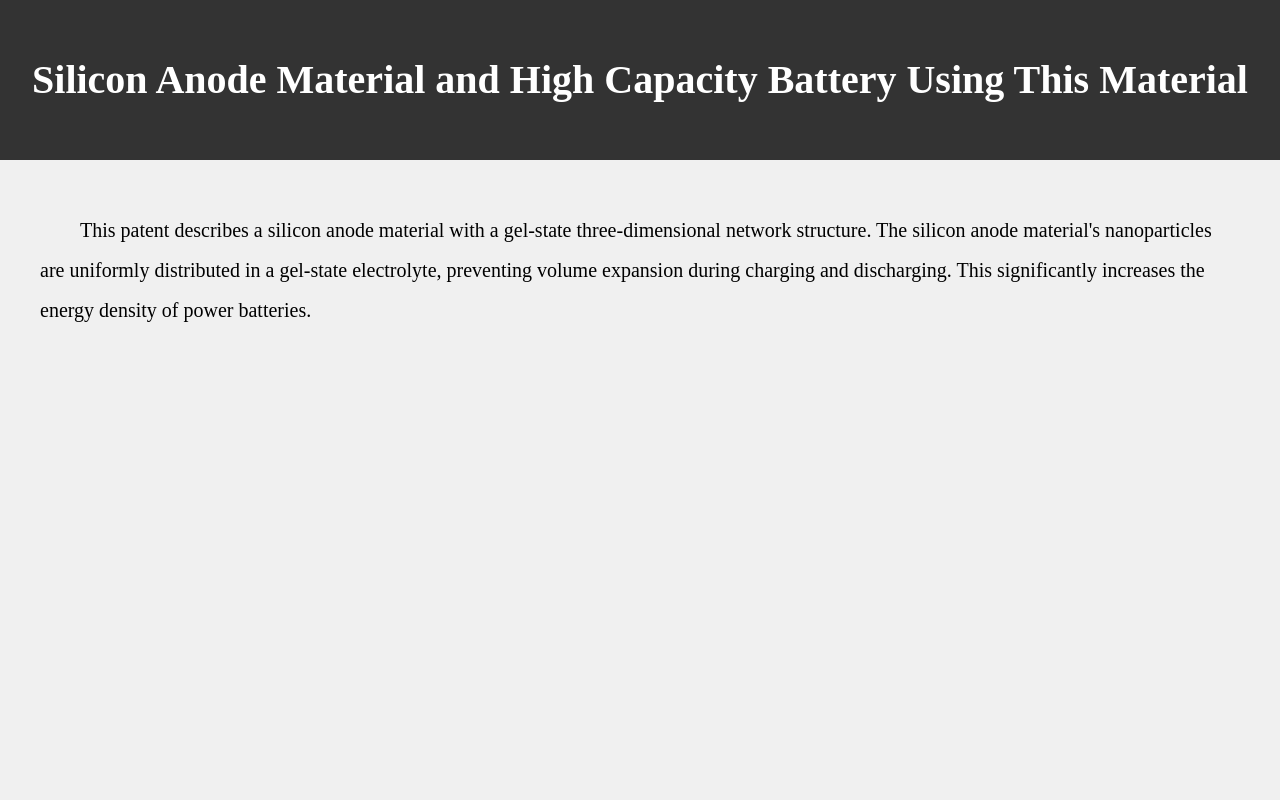
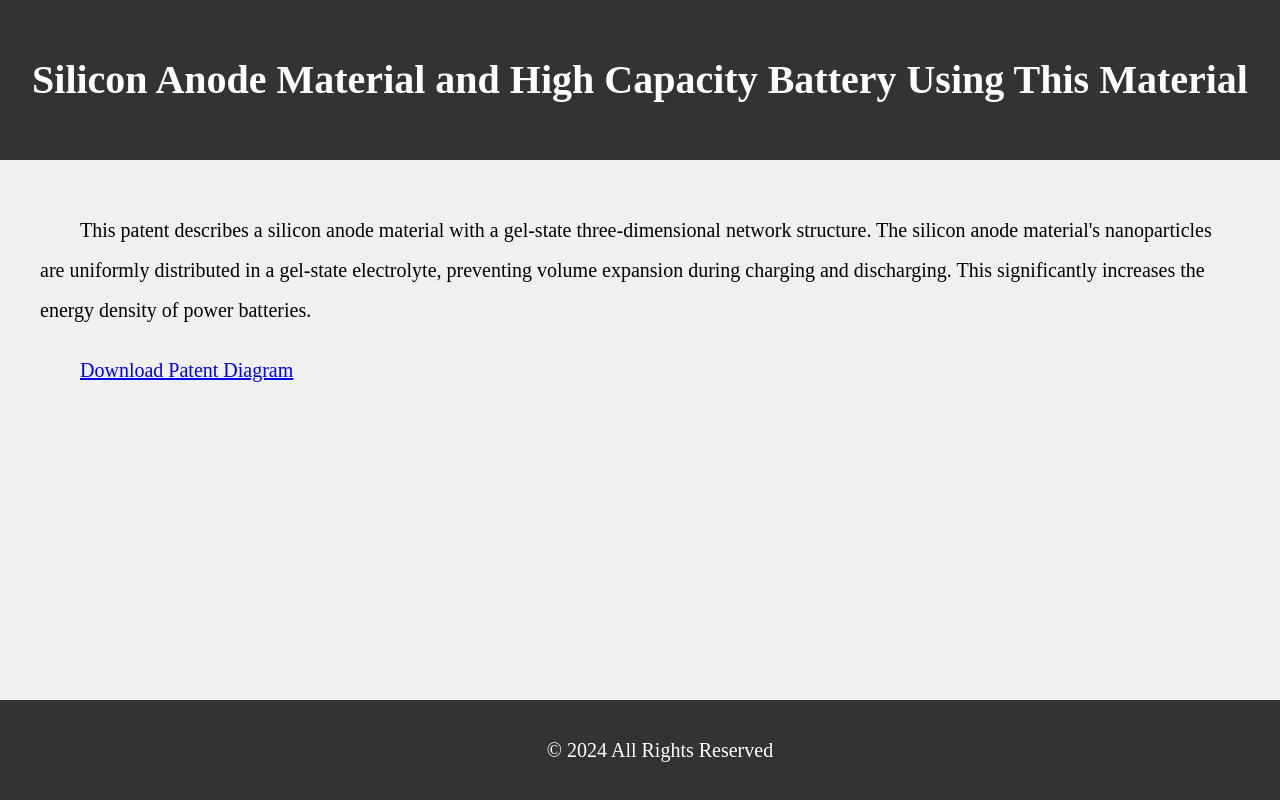
Before and after one commit to AlbertHuangT/my_website, a plain HTML site: page patent11.html in a window 1280 px wide. Drawn offline with Linux system fonts and the light colour scheme.

Commit message:
修改专利11错误及优化用户体验

```diff
--- a/patent11.html
+++ b/patent11.html
@@ -12,3 +12,10 @@
     </header>
     <main>
         <p>This patent describes a silicon anode material with a gel-state three-dimensional network structure. The silicon anode material's nanoparticles are uniformly distributed in a gel-state electrolyte, preventing volume expansion during charging and discharging. This significantly increases the energy density of power batteries.</p>
+        <p><a href="patents/patent11.pdf" download>Download Patent Diagram</a></p>
+    </main>
+    <footer>
+        <p>© 2024 All Rights Reserved</p>
+    </footer>
+</body>
+</html>
--- a/styles.css
+++ b/styles.css
@@ -7,6 +7,9 @@ body {
     margin: 0;
     padding: 0;
     background-color: #f0f0f0;
+    display: flex;
+    flex-direction: column;
+    min-height: 100vh;
 }
 
 header {
@@ -17,6 +20,7 @@ header {
 }
 
 main {
+    flex: 1; /* 使 main 区域扩展以填满剩余空间 */
     padding: 2em;
     text-align: left; /* 左对齐文本 */
 }
@@ -26,9 +30,6 @@ footer {
     color: white;
     text-align: center;
     padding: 1em;
-    position: fixed;
-    bottom: 0;
-    width: 100%;
 }
 
 h1 {
```
